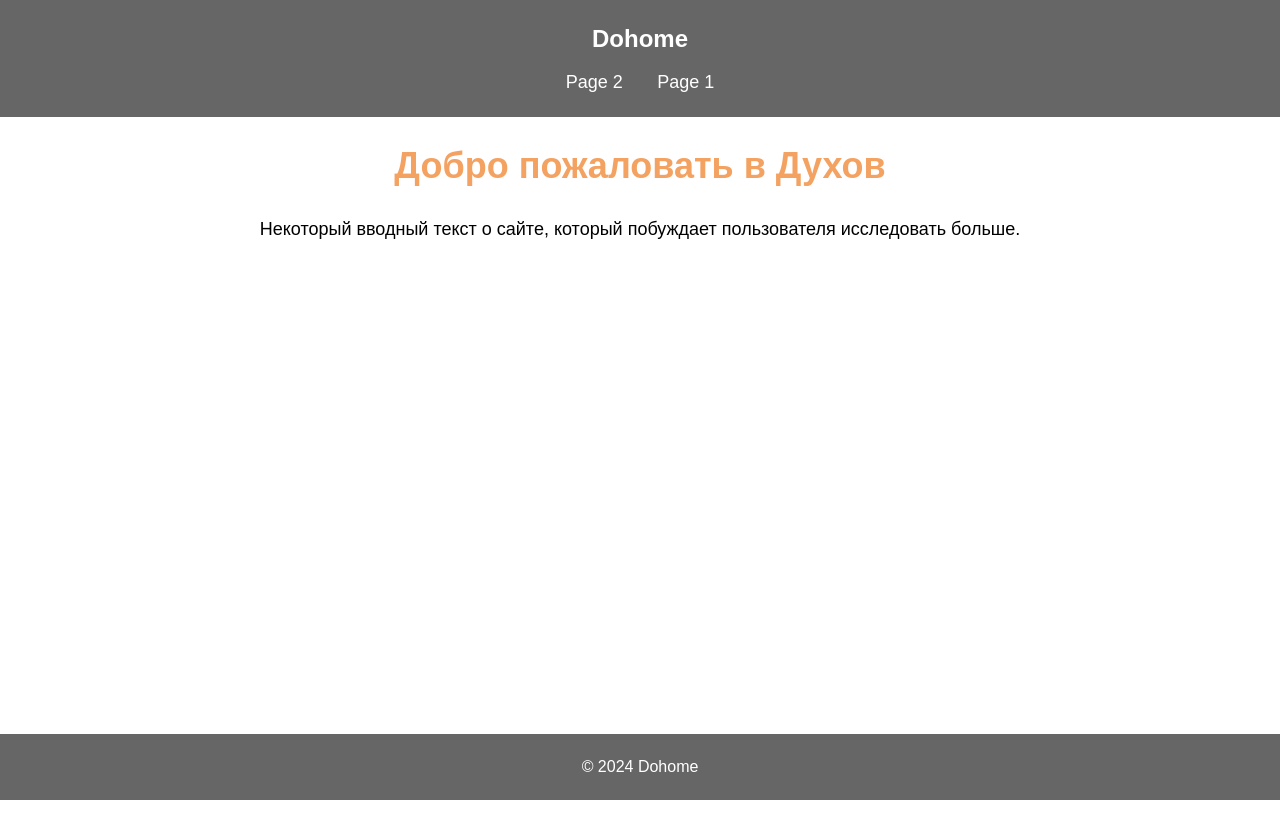
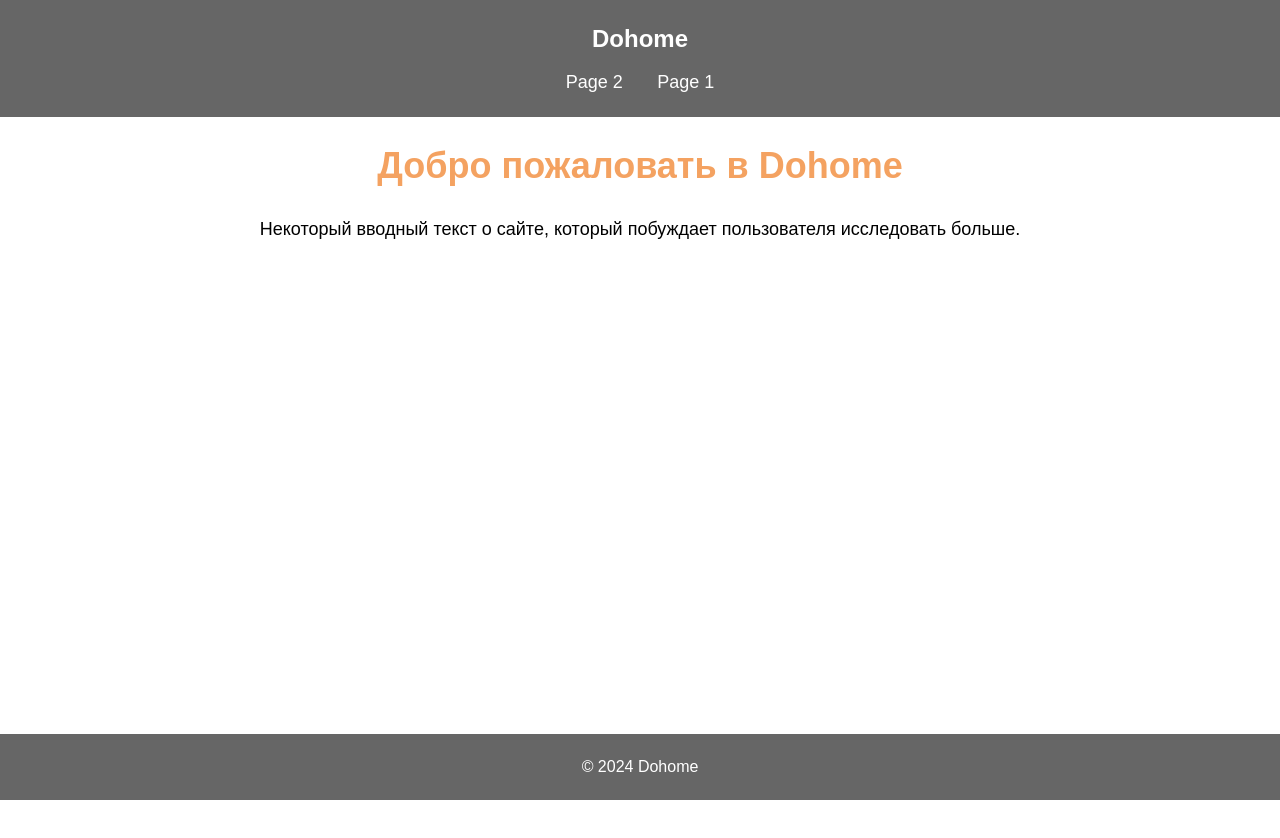
Before and after one commit to wolfik777/Pytho, a plain HTML site: page index.html in a window 1280 px wide. Shown: the top 838 px of the page. Drawn offline with Linux system fonts and the light colour scheme.

Commit message:
Update index.html

```diff
--- a/index.html
+++ b/index.html
@@ -22,7 +22,7 @@
     <!-- Главная секция с фоном (первая картинка) -->
     <section class="hero">
         <div class="hero-text">
-            <h2>Добро пожаловать в Духов</h2>
+            <h2>Добро пожаловать в Dohome</h2>
             <p>Некоторый вводный текст о сайте, который побуждает пользователя исследовать больше.</p>
         </div>
     </section>
```
